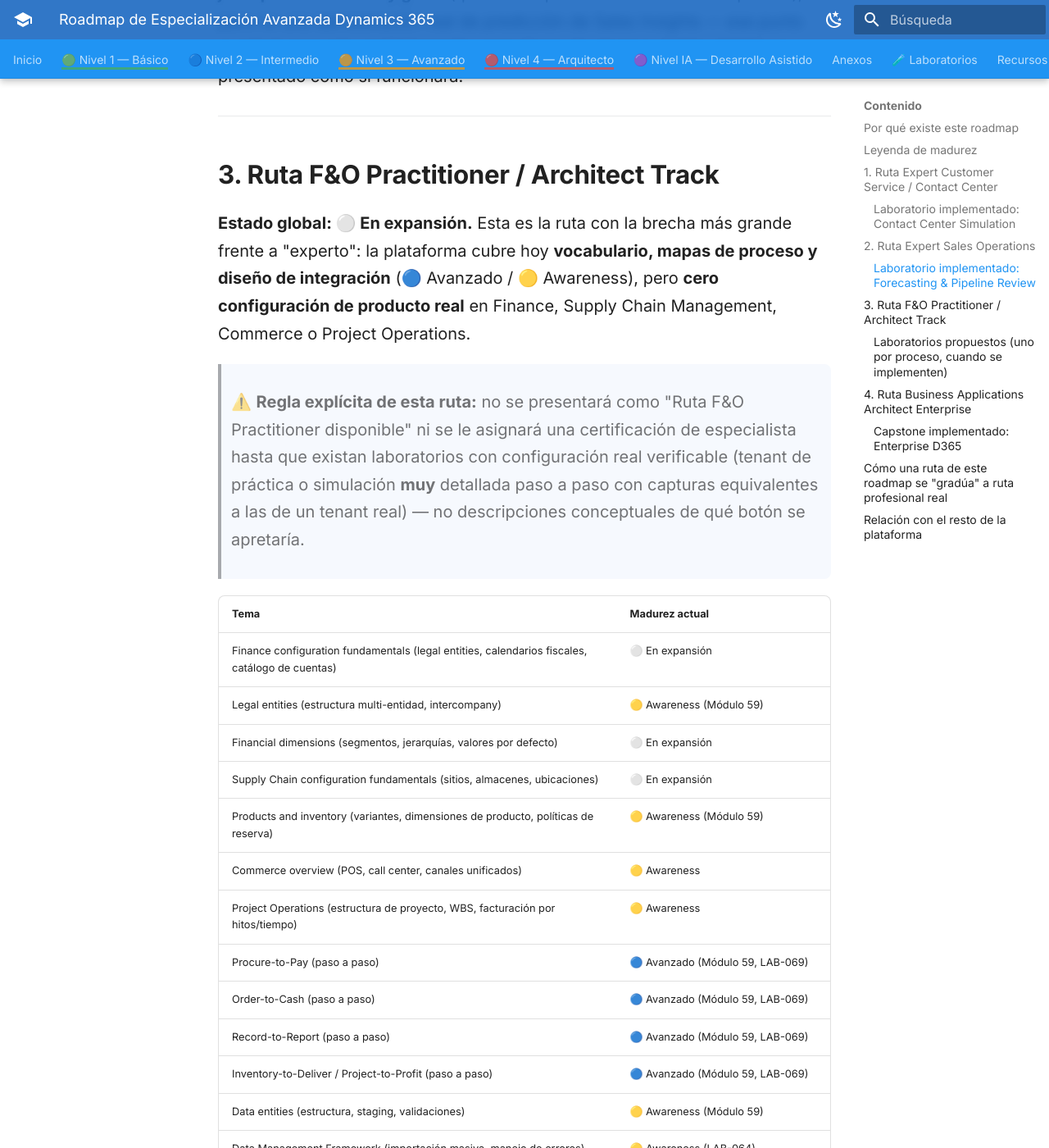
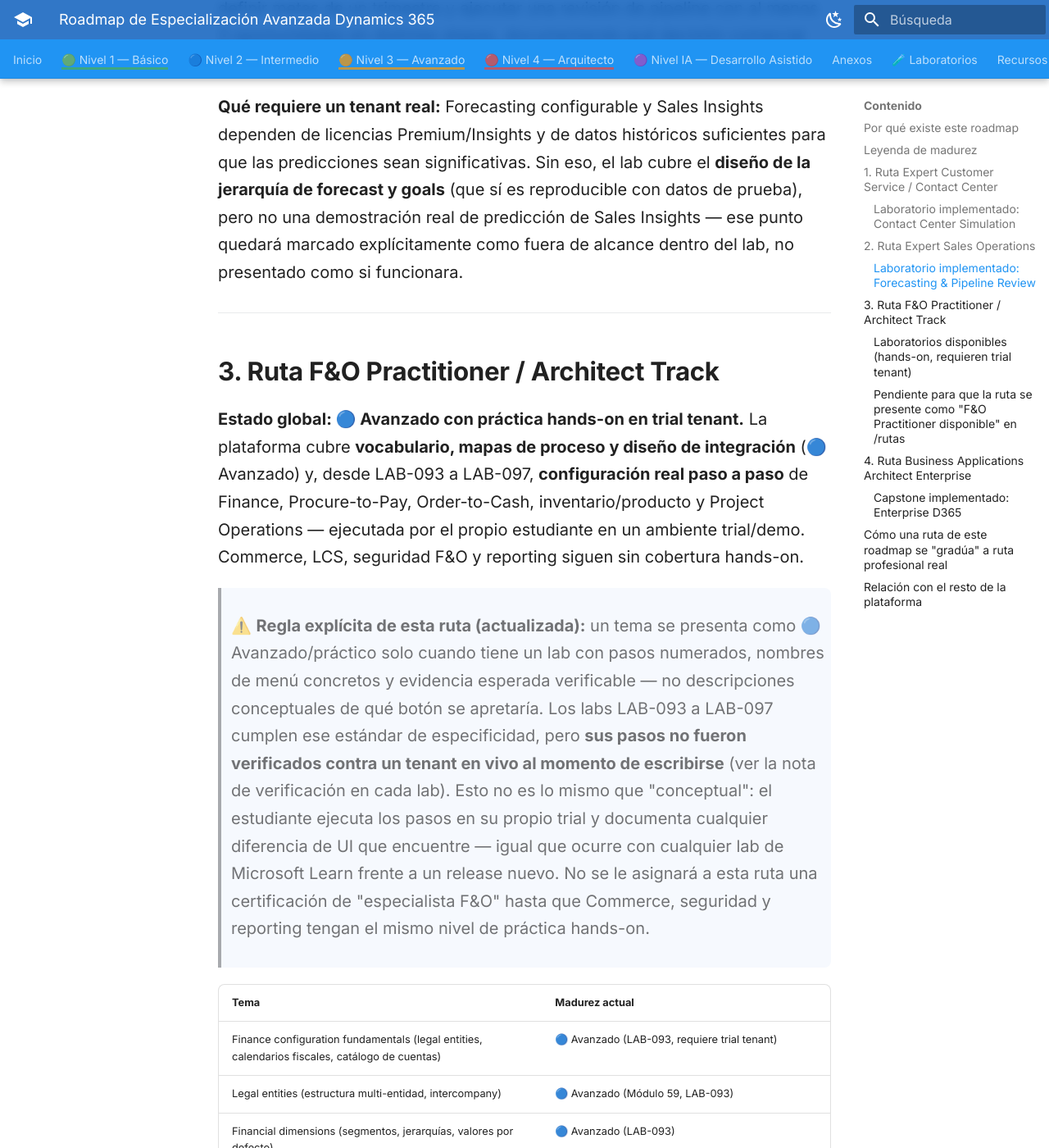
Before and after one commit to EdwingAlarcon/PlanEstudio, an MkDocs documentation site: the page built from docs/Recursos/ROADMAP_ESPECIALIZACION_AVANZADA.md, in a window 1280 px wide and 1400 px high, scrolled down 5114 px. Shown: the whole window at 82% size. Built offline with MkDocs 1.6.1 and Material for MkDocs 9.7.7, drawn with Linux system fonts in a browser that asks for light colours; some of the changed text lies outside the part shown.

Commit message:
feat: agregar 5 labs F&O hands-on con trial tenant (LAB-093 a LAB-097)
Cierra la brecha declarada en el roadmap de especializacion avanzada:
la ruta F&O Practitioner tenia solo vocabulario/mapas de proceso pero
cero configuracion real. Los nuevos labs siguen el modelo de Microsoft
Learn (el estudiante consigue su propio trial/demo tenant, no se
requiere tenant corporativo):

- LAB-093 Finance Setup Walkthrough (legal entity, calendario fiscal,
  catalogo de cuentas, dimensiones financieras)
- LAB-094 Procure-to-Pay Hands-On (orden de compra -> recepcion ->
  factura -> pago, con manejo de discrepancia de cantidad)
- LAB-095 Order-to-Cash Hands-On (pedido -> envio -> factura -> cobro,
  con envio parcial)
- LAB-096 Inventory & Products Setup (variantes, dimensiones,
  jerarquia de reservas)
- LAB-097 Project Operations Setup (WBS, facturacion por hito + tiempo)

Cada lab incluye una nota de verificacion explicita: los pasos estan
basados en terminologia documentada de Dynamics 365 F&O pero no fueron
verificados contra un tenant en vivo al momento de escribirse.

Actualiza en el mismo commit, por consistencia:
- ROADMAP_ESPECIALIZACION_AVANZADA.md: track F&O pasa de En expansion a
  Avanzado con practica hands-on; regla de la ruta actualizada.
- MATRIZ_COMPETENCIAS.md: nuevas filas de competencia practica F&O.
- professional-routes.ts: ruta finance-operations pasa de "Awareness
  avanzado" a "Avanzado - especializaciones en expansion", incluye los
  5 labs nuevos y evidencia de portafolio actualizada.
- domain-hubs.ts: hub /dynamics-365 referencia los labs nuevos en F&O
  y en Academia D365 Expert Tracks.

Co-Authored-By: Claude Sonnet 5 <noreply@anthropic.com>

```diff
--- a/docs/Recursos/ROADMAP_ESPECIALIZACION_AVANZADA.md
+++ b/docs/Recursos/ROADMAP_ESPECIALIZACION_AVANZADA.md
@@ -17,13 +17,18 @@ PlanEstudio ya cubre con evidencia real:
   end-to-end (Módulo 58, LAB-086/LAB-087).
 - **Finance & Operations — awareness avanzado e integración**: vocabulario, mapas de proceso,
   ownership CE + F&O y diseño de integración (Módulos 59/64, LAB-069/LAB-070/LAB-088/LAB-089).
+- **Finance & Operations — práctica hands-on**: setup financiero, Procure-to-Pay, Order-to-Cash,
+  inventario/producto y Project Operations ejecutados paso a paso en un trial tenant propio del
+  estudiante (LAB-093 a LAB-097 — ver nota de verificación en cada uno).
 - **Capstone Enterprise D365**: arquitectura CE + F&O, roadmap, Fit-Gap, UAT y evidencia de
   portafolio (Módulo 65, LAB-090).
 
 La ejecución real de canales Contact Center, Sales Insights predictivo, RSO/Field Service Mobile,
-Customer Insights, dual-write y F&O debe pasar por el gate de
-[D365 Tenant Readiness](D365_TENANT_READINESS.md). Si el gate no se cumple, el entregable se
-presenta como diseño/simulación avanzada, no como configuración productiva.
+Customer Insights, dual-write y F&O productivo (más allá de los 5 procesos de LAB-093 a LAB-097)
+debe pasar por el gate de [D365 Tenant Readiness](D365_TENANT_READINESS.md). Si el gate no se
+cumple, el entregable se presenta como diseño/simulación avanzada, no como configuración productiva.
+Los labs F&O hands-on son la excepción declarada: se ejecutan en un trial/demo que el propio
+estudiante consigue (igual que un lab de Microsoft Learn), no en un tenant corporativo real.
 
 ## Leyenda de madurez
 
@@ -116,28 +121,33 @@ presentado como si funcionara.
 
 ## 3. Ruta F&O Practitioner / Architect Track
 
-**Estado global: ⚪ En expansión.** Esta es la ruta con la brecha más grande frente a "experto": la
-plataforma cubre hoy **vocabulario, mapas de proceso y diseño de integración** (🔵 Avanzado /
-🟡 Awareness), pero **cero configuración de producto real** en Finance, Supply Chain Management,
-Commerce o Project Operations.
+**Estado global: 🔵 Avanzado con práctica hands-on en trial tenant.** La plataforma cubre
+**vocabulario, mapas de proceso y diseño de integración** (🔵 Avanzado) y, desde LAB-093 a LAB-097,
+**configuración real paso a paso** de Finance, Procure-to-Pay, Order-to-Cash, inventario/producto y
+Project Operations — ejecutada por el propio estudiante en un ambiente trial/demo. Commerce, LCS,
+seguridad F&O y reporting siguen sin cobertura hands-on.
 
-> ⚠️ **Regla explícita de esta ruta:** no se presentará como "Ruta F&O Practitioner disponible" ni
-> se le asignará una certificación de especialista hasta que existan laboratorios con
-> configuración real verificable (tenant de práctica o simulación **muy** detallada paso a paso con
-> capturas equivalentes a las de un tenant real) — no descripciones conceptuales de qué botón se
-> apretaría.
+> ⚠️ **Regla explícita de esta ruta (actualizada):** un tema se presenta como 🔵 Avanzado/práctico
+> solo cuando tiene un lab con pasos numerados, nombres de menú concretos y evidencia esperada
+> verificable — no descripciones conceptuales de qué botón se apretaría. Los labs LAB-093 a LAB-097
+> cumplen ese estándar de especificidad, pero **sus pasos no fueron verificados contra un tenant en
+> vivo al momento de escribirse** (ver la nota de verificación en cada lab). Esto no es lo mismo que
+> "conceptual": el estudiante ejecuta los pasos en su propio trial y documenta cualquier diferencia
+> de UI que encuentre — igual que ocurre con cualquier lab de Microsoft Learn frente a un release
+> nuevo. No se le asignará a esta ruta una certificación de "especialista F&O" hasta que Commerce,
+> seguridad y reporting tengan el mismo nivel de práctica hands-on.
 
 | Tema | Madurez actual |
 |---|---|
-| Finance configuration fundamentals (legal entities, calendarios fiscales, catálogo de cuentas) | ⚪ En expansión |
-| Legal entities (estructura multi-entidad, intercompany) | 🟡 Awareness (Módulo 59) |
-| Financial dimensions (segmentos, jerarquías, valores por defecto) | ⚪ En expansión |
-| Supply Chain configuration fundamentals (sitios, almacenes, ubicaciones) | ⚪ En expansión |
-| Products and inventory (variantes, dimensiones de producto, políticas de reserva) | 🟡 Awareness (Módulo 59) |
+| Finance configuration fundamentals (legal entities, calendarios fiscales, catálogo de cuentas) | 🔵 Avanzado (LAB-093, requiere trial tenant) |
+| Legal entities (estructura multi-entidad, intercompany) | 🔵 Avanzado (Módulo 59, LAB-093) |
+| Financial dimensions (segmentos, jerarquías, valores por defecto) | 🔵 Avanzado (LAB-093) |
+| Supply Chain configuration fundamentals (sitios, almacenes, ubicaciones) | 🔵 Avanzado (LAB-096) |
+| Products and inventory (variantes, dimensiones de producto, políticas de reserva) | 🔵 Avanzado (Módulo 59, LAB-096) |
 | Commerce overview (POS, call center, canales unificados) | 🟡 Awareness |
-| Project Operations (estructura de proyecto, WBS, facturación por hitos/tiempo) | 🟡 Awareness |
-| Procure-to-Pay (paso a paso) | 🔵 Avanzado (Módulo 59, LAB-069) |
-| Order-to-Cash (paso a paso) | 🔵 Avanzado (Módulo 59, LAB-069) |
+| Project Operations (estructura de proyecto, WBS, facturación por hitos/tiempo) | 🔵 Avanzado (LAB-097) |
+| Procure-to-Pay (paso a paso) | 🔵 Avanzado (Módulo 59, LAB-069 mapa de proceso; LAB-094 ejecución hands-on) |
+| Order-to-Cash (paso a paso) | 🔵 Avanzado (Módulo 59, LAB-069 mapa de proceso; LAB-095 ejecución hands-on) |
 | Record-to-Report (paso a paso) | 🔵 Avanzado (Módulo 59, LAB-069) |
 | Inventory-to-Deliver / Project-to-Profit (paso a paso) | 🔵 Avanzado (Módulo 59, LAB-069) |
 | Data entities (estructura, staging, validaciones) | 🟡 Awareness (Módulo 59) |
@@ -148,19 +158,23 @@ Commerce o Project Operations.
 | Security (roles de seguridad F&O, duty/privilege) | ⚪ En expansión |
 | Reporting (Financial Reporting, Power BI embebido en F&O) | ⚪ En expansión |
 
-### Laboratorios propuestos (uno por proceso, cuando se implementen)
+### Laboratorios disponibles (hands-on, requieren trial tenant)
 
-| Lab propuesto | Alcance previsto |
-|---|---|
-| F&O Finance Setup Walkthrough | Legal entity, calendario fiscal, catálogo de cuentas, dimensiones financieras — en un ambiente demo/sandbox real, no descripción |
-| F&O Procure-to-Pay Hands-On | Orden de compra → recepción → factura de proveedor → pago, con capturas de cada paso en un ambiente real |
-| F&O Order-to-Cash Hands-On | Cliente en `CustomersV3` → pedido de venta → picking → envío → factura → cobro, en ambiente real |
-| F&O Inventory & Products Setup | Producto liberado, variantes, políticas de reserva, dimensiones de inventario |
-| F&O Project Operations Setup | Estructura de proyecto, WBS, facturación por hitos, en ambiente real |
+| Lab disponible | Alcance | Requiere |
+|---|---|---|
+| LAB-093 F&O Finance Setup Walkthrough | Legal entity, calendario fiscal, catálogo de cuentas, dimensiones financieras | Trial/demo Dynamics 365 Finance |
+| LAB-094 F&O Procure-to-Pay Hands-On | Orden de compra → recepción → factura de proveedor → pago, con manejo de discrepancia | Trial/demo Dynamics 365 SCM/Finance |
+| LAB-095 F&O Order-to-Cash Hands-On | Cliente → pedido de venta → envío → factura → cobro, con envío parcial | Trial/demo Dynamics 365 SCM/Finance |
+| LAB-096 F&O Inventory & Products Setup | Producto liberado, variantes, dimensiones, jerarquía de reservas | Trial/demo Dynamics 365 SCM |
+| LAB-097 F&O Project Operations Setup | WBS, contrato de proyecto, regla de facturación por hito + tiempo | Trial/demo Dynamics 365 Project Operations |
 
-Cada uno de estos labs, al construirse, seguirá el mismo estándar de frontmatter, evidencia y
-rúbrica que el resto de la plataforma — y solo entonces la fila correspondiente en la Matriz de
-Competencias pasará de 🟡/⚪ a 🟢 **Cubierto**.
+### Pendiente para que la ruta se presente como "F&O Practitioner disponible" en `/rutas`
+
+1. Commerce (POS, canales unificados) con al menos un lab hands-on.
+2. Seguridad F&O (duty/privilege) con un lab de diseño de roles.
+3. Reporting (Financial Reporting o Power BI embebido) con un lab de al menos un reporte real.
+4. Verificación de LAB-093 a LAB-097 contra un tenant en vivo por alguien con acceso, actualizando
+   la nota de verificación de cada lab de "no verificado" a "verificado el [fecha] contra [versión]".
 
 ---
 
```
Also changed, not shown: CLAUDE.md (+2 -2 lines), app-elearning/content/labs/lab-93-fo-finance-setup-walkthrough.md (added, +123 -0 lines), app-elearning/content/labs/lab-94-fo-procure-to-pay-hands-on.md (added, +112 -0 lines), app-elearning/content/labs/lab-95-fo-order-to-cash-hands-on.md (added, +114 -0 lines), app-elearning/content/labs/lab-96-fo-inventory-products-setup.md (added, +111 -0 lines), app-elearning/content/labs/lab-97-fo-project-operations-setup.md (added, +113 -0 lines), docs/Recursos/MATRIZ_COMPETENCIAS.md (+14 -6 lines), 3 other files.
